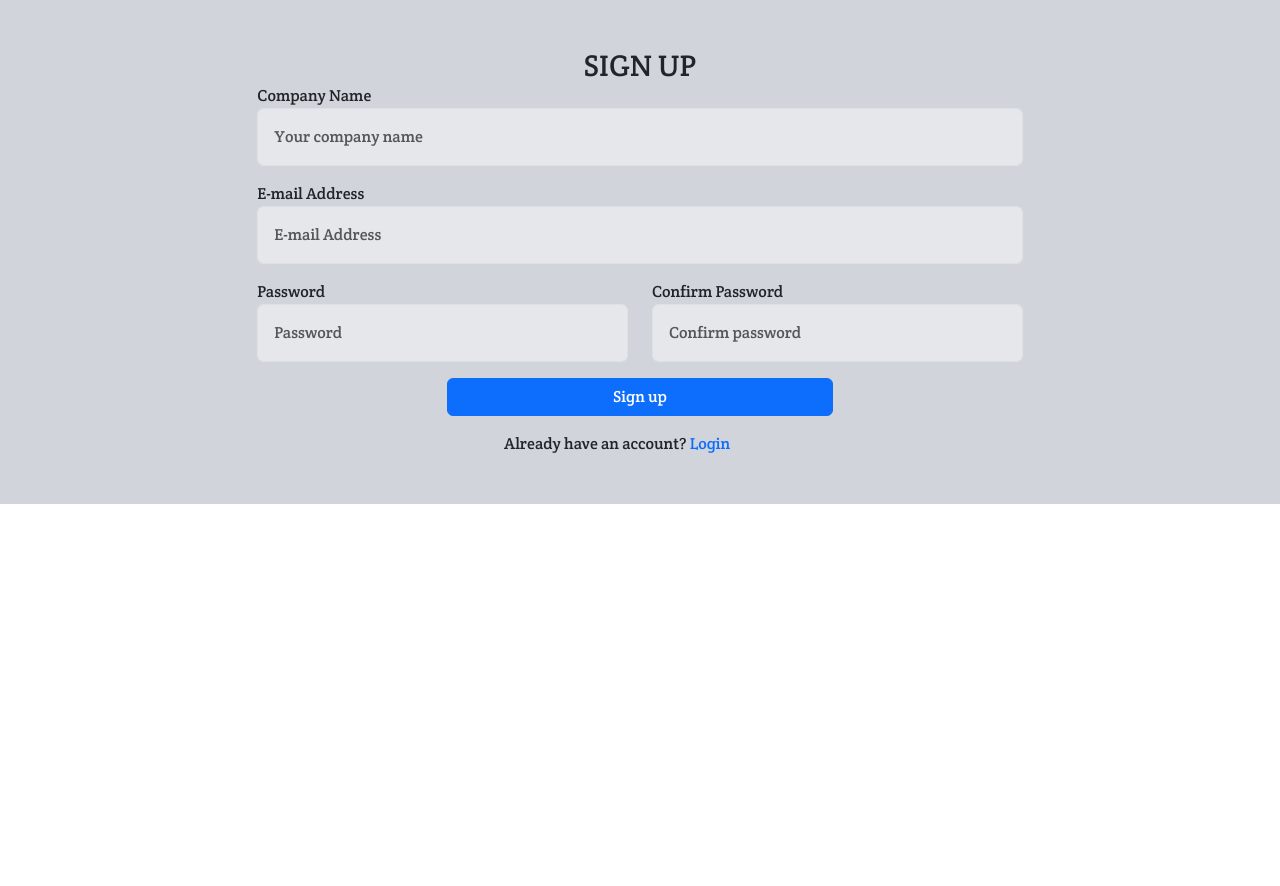
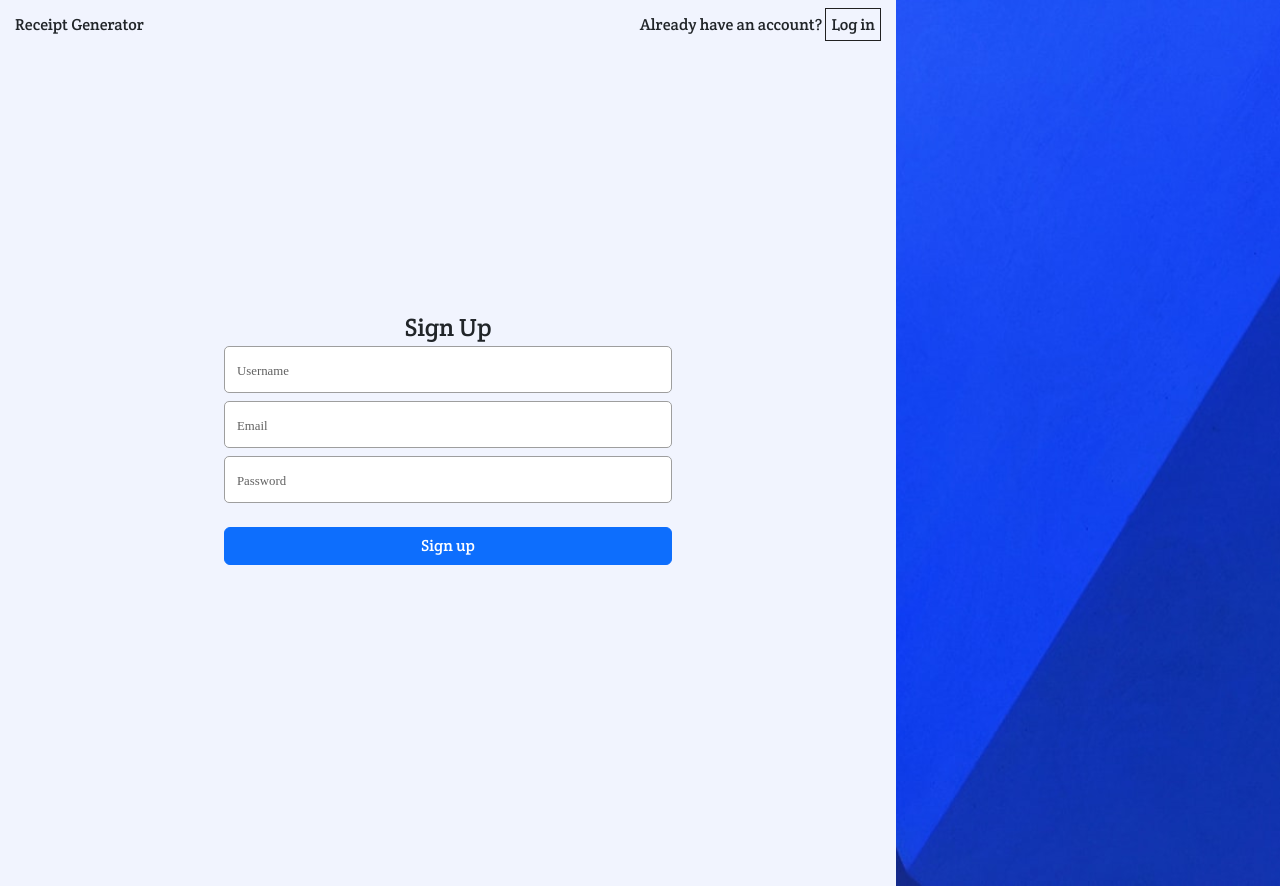
Before and after one commit to tobidechamp15/Receipt-Generator, a React (Create React App) app: page / in a window 1280 px wide. Before the commit the page ends 800 px from the top, so only its background shows below. Built offline with nearby package versions, Linux system fonts and the light colour scheme; a web font is replaced by a local one.

Commit message:
validated the forms

```diff
--- a/package.json
+++ b/package.json
@@ -7,6 +7,7 @@
     "@testing-library/react": "^13.4.0",
     "@testing-library/user-event": "^13.5.0",
     "bootstrap": "^5.3.2",
+    "font-awesome": "^4.7.0",
     "react": "^18.2.0",
     "react-dom": "^18.2.0",
     "react-router-dom": "^6.16.0",
--- a/src/Components/Login.css
+++ b/src/Components/Login.css
@@ -3,3 +3,79 @@
     justify-content: center;
     text-align: center;
 }
+
+
+.conatainer{
+    display: flex;
+    flex-direction: row;
+}
+
+.login-left {
+  width: 30%;
+}
+.nav {
+  display: flex;
+  flex-direction: row;
+  justify-content: space-between;
+  padding: 15px;
+}
+
+.login-right {
+  width: 70%;
+}
+
+.login-button {
+  background-color: transparent;
+  border: 1px #212121 solid;
+  width: 100%;
+  height: 100%;
+}
+
+
+
+.control {
+  max-width: 900px;
+  width: 100%;
+  background-color: #f1f4fe;
+  border: none;
+  display: flex;
+  flex-direction: column;
+  height: 100vh;
+  justify-content: center;
+  align-items: center;
+}
+
+.form-body{
+    width: 50%;
+}
+
+.control .input {
+  width: 100%;
+  height: 100%;
+  border: 1px #9e9e9e solid;
+  padding: 12px;
+}
+
+.input::placeholder {
+  color: #616161;
+  font-size: 12.8px;
+  font-family: Zen Kaku Gothic Antique;
+  font-weight: 400;
+  line-height: 22.53px;
+  word-wrap: break-word;
+}
+
+
+.form-control .title{
+    font-size: 25px;
+    font-weight: 500;
+}
+.user-details {
+  display: flex;
+  flex-direction: column;
+  gap: 0.5rem;
+}
+
+.btn{
+    width: 100%;
+}
--- a/src/Components/Login.js
+++ b/src/Components/Login.js
@@ -1,14 +1,56 @@
-import React, { useState } from 'react';
-import "./Login.css"
-import { Link } from 'react-router-dom';
+import React, { useState } from "react";
+import "./Login.css";
+import { Link } from "react-router-dom";
+import pic from "../pic.svg";
 
-function Login (){
-  const [email, setEmail] = useState('');
-  const [pass, setPass] = useState('');
+function Login() {
+  return (
+    <div className="conatainer">
+      <div className="login-left">
+        <div className="image-container">
+          <img src={pic} alt="background" />
+        </div>
+      </div>
+      <div className="login-right">
+        <div className="nav">
+          <h3>Receipt Generator</h3>
+          <h3>
+            Don't have an account?{" "}
+            <span className="login-button">
+              <Link to="/">Sign up</Link>
+            </span>
+          </h3>
+        </div>
 
+        <div className="control">
+          <div className="title">Login</div>
 
-    return (
-      <div className="container bg-gray-300">
+          <form className="form-body">
+            <div className="user-details">
+              <div className="input-box">
+                <input className="input" type="text" placeholder="Email" />
+              </div>
+              <div className="input-box">
+                <input className="input" type="text" placeholder="Password" />
+              </div>
+              <div className="text-danger">Forgot password?</div>
+            </div>
+            <div className="py-4 d-flex justify-content-center align-items-center">
+              <button className="btn btn-primary">
+                <Link to="/home">Login</Link>
+              </button>
+            </div>
+          </form>
+        </div>
+      </div>
+    </div>
+  );
+}
+
+export default Login;
+
+{
+  /* <div className="container bg-gray-300">
         <div className="p-5 Login-form">
           <h1>
             Login
@@ -18,7 +60,6 @@ function Login (){
               <div className="col-md-8">
                 <label>E-mail Address</label>
                 <input
-                  value = {email}
                   type="email"
                   id="name"
                   name="name"
@@ -33,7 +74,7 @@ function Login (){
               <div className="col-md-8">
                 <label>Password</label>
                 <input
-                value = {email}
+
                   type="password"
                   id="name"
                   name="name"
@@ -51,8 +92,5 @@ function Login (){
             </div>
           </form>
         </div>
-      </div>
-    );
+      </div> */
 }
-
-export default Login
--- a/src/Components/Signup.css
+++ b/src/Components/Signup.css
@@ -2,7 +2,7 @@
     border: 2px solid red;
 } */
 
-.Signup-form h1{
+/* .Signup-form h1{
     font-size: 30px;
     justify-content: center;
     text-align: center;
@@ -12,4 +12,130 @@ form{
     display: flex;
     flex-direction: column;
     gap: 1rem;
+} */
+.conatainer{
+    display: flex;
+    flex-direction: row;
 }
+
+.left {
+  width: 70%;
+}
+.nav {
+  display: flex;
+  flex-direction: row;
+  justify-content: space-between;
+  padding: 15px;
+}
+
+.right {
+  width: 30%;
+}
+
+.login-button {
+  background-color: transparent;
+  border: 1px #212121 solid;
+  width: 100%;
+  height: 100%;
+  padding: 5px;
+}
+
+
+
+.control {
+  max-width: 900px;
+  width: 100%;
+  background-color: #f1f4fe;
+  border: none;
+  display: flex;
+  flex-direction: column;
+  height: 100vh;
+  justify-content: center;
+  align-items: center;
+}
+
+.form-body{
+    width: 50%;
+}
+
+.control .input {
+  width: 100%;
+  height: 100%;
+  border: 1px #9e9e9e solid;
+  padding: 12px;
+}
+
+.input::placeholder {
+  color: #616161;
+  font-size: 12.8px;
+  font-family: Zen Kaku Gothic Antique;
+  font-weight: 400;
+  line-height: 22.53px;
+  word-wrap: break-word;
+}
+
+
+.control .title{
+    font-size: 25px;
+    font-weight: 500;
+}
+.user-details {
+  display: flex;
+  flex-direction: column;
+  gap: 0.5rem;
+}
+
+.btn{
+    width: 100%;
+}
+
+.image-container{
+    width: 100%;
+    height: 100%;
+}
+
+.image-container img{
+    width: 100%;
+    height: 100%;
+}
+
+
+@media (max-width: 768px) {
+    .left{
+        width: 100%;
+    }
+    .right{
+        width: 0;
+    }
+  .hide {
+    display: none;
+  }
+  .form-body{
+    width: 80%;
+}
+
+.control .input {
+  width: 100%;
+  height: 100%;
+  border: 1px #9e9e9e solid;
+  padding: 12px;
+}
+
+.input::placeholder {
+  color: #616161;
+  font-size: 14.8px;
+  font-family: Zen Kaku Gothic Antique;
+  font-weight: 400;
+  line-height: 22.53px;
+  word-wrap: break-word;
+}
+
+}
+
+/* .image-container{
+    height: 100vh;
+}
+
+.image-container img{
+    height: 100%;
+} */
--- a/src/Components/Signup.js
+++ b/src/Components/Signup.js
@@ -1,85 +1,212 @@
-import React from "react";
+import React, {useState} from "react";
 import "./Signup.css";
 import { Link } from "react-router-dom";
-
-function Signup() {
+import pic from "../pic.svg"
+import { isDisabled } from "@testing-library/user-event/dist/utils";
 
 
 
+
+
+function Signup() {
+  const [formData, setFormData] = useState({
+    username: '',
+    email:'',
+    password:''
+  })
+
+  const [errors, setErrors] = useState({})
+
+
+  const handleChange = (e) => {
+    const {name, value} = e.target
+    setFormData({
+      ...formData, [name]: value
+    })
+  }
+
+  const handleSubmit = (e) => {
+    e.preventDefault()
+    const validationErrors = {}
+    if(!formData.username.trim()) {
+      validationErrors.username = "username is required"
+    }
+
+    if(!formData.email.trim()) {
+      validationErrors.email = "Email is required"
+    }else if(/\S+@\S\.\S+/.test(formData.email)){
+      validationErrors.email = "Email is not valid"
+    }
+
+    if (!formData.password.trim()) {
+      validationErrors.password = "password is required";
+    } else if (formData.password.length < 6) {
+      validationErrors.password = "password should be at least 6 characters";
+    }
+
+    setErrors(validationErrors)
+
+    if(Object.keys(validationErrors).length === 0){
+      window.location.href = "/login";
+      // button.link.href = "/login";
+    }
+  }
+
+  // const isButtonDisabled =
+  //   !formData.username.trim() ||
+  //   !formData.email.trim() ||
+  //   !formData.password.trim();
+
+
   return (
-    <div className="container bg-gray-300">
-      <div className="p-5 Signup-form">
-        <h1>SIGN UP</h1>
-        <form>
-          <div className="row justify-content-center align-items-center">
-            <div className="col-md-8">
-              <label>Company Name</label>
+    <div className="conatainer">
+      <div className="left">
+        <div className="nav">
+          <h3>Receipt Generator</h3>
+          <h3>
+            <span className="hide">Already have an account? </span>
+            <span className="login-button">
+              <Link to="/login">Log in</Link>
+            </span>
+          </h3>
+        </div>
+
+        <div className="control">
+          <div className="title">Sign Up</div>
+
+          <form className="form-body" onSubmit={handleSubmit}>
+            <div className="user-details">
+              <div className="input-box">
                 <input
+                  className="input"
                   type="text"
-                id="name"
-                name="name"
-                placeholder="Your company name"
-                className=" p-3 rounded=md outline-none bg-gray-200 form-control"
-                required
+                  placeholder="Username"
+                  name="username"
+                  onChange={handleChange}
                 />
+                {errors.username && (
+                  <span className="text-danger">{errors.username}</span>
+                )}
+              </div>
+
+              <div className="input-box">
+                <input
+                  className="input"
+                  type="text"
+                  placeholder="Email"
+                  name="email"
+                  onChange={handleChange}
+                />
+                {errors.email && (
+                  <span className="text-danger">{errors.email}</span>
+                )}
+              </div>
+
+              <div className="input-box">
+                <input
+                  className="input"
+                  type="password"
+                  placeholder="Password"
+                  name="password"
+                  onChange={handleChange}
+                />
+
+                {errors.password && (
+                  <span className="text-danger">{errors.password}</span>
+                )}
               </div>
             </div>
-
-          <div className="row justify-content-center align-items-center">
-            <div className="col-md-8">
-              <label>E-mail Address</label>
-              <input
-                type="email"
-                id="name"
-                name="name"
-                placeholder="E-mail Address"
-                className=" p-3 rounded=md outline-none bg-gray-200 form-control"
-                required
-              />
+            <div className="py-4 d-flex justify-content-center align-items-center">
+              <button
+                className="btn btn-primary"
+                type="submit"
+              >
+                Sign up
+              </button>
+            </div>
+          </form>
         </div>
       </div>
-
-          <div className="row justify-content-center align-items-center">
-            <div className="col-md-4">
-              <label>Password</label>
-              <input
-                type="password"
-                id="name"
-                name="name"
-                placeholder="Password"
-                className=" p-3 rounded=md outline-none bg-gray-200 form-control col-md-6"
-                required
-              />
+      <div className="right">
+        <div className="image-container">
+          <img src={pic} alt="background" className="hide" />
         </div>
-            <div className="col-md-4">
-              <label>Confirm Password</label>
-              <input
-                type="password"
-                id="name"
-                name="name"
-                placeholder="Confirm password"
-                className=" p-3 rounded=md outline-none bg-gray-200 form-control col-md-6"
-                required
-              />
-            </div>
-          </div>
-
-          <div className="d-flex justify-content-center align-items-center">
-            <button className="btn btn-primary col-md-4">Sign up</button>
-          </div>
-          <div className="row justify-content-center align-items-center">
-            <div className="col-md-3">
-              <a href="./Home.js">
-                <p>
-                  Already have an account? <Link to='/login' className="text-primary">Login</Link>
-                </p>
-              </a>
-            </div>
-          </div>
-        </form>
       </div>
     </div>
   );
 }
 
 export default Signup;
+
+// <div className="container bg-gray-300">
+//   <div className="p-5 Signup-form">
+//     <h1>SIGN UP</h1>
+//     <form>
+//       <div className="row justify-content-center align-items-center">
+//         <div className="col-md-8">
+//           <label>Company Name</label>
+//           <input
+//             type="text"
+//             id="name"
+//             name="name"
+//             placeholder="Your company name"
+//             className=" p-3 rounded=md outline-none bg-gray-200 form-control"
+//             required
+//           />
+//         </div>
+//       </div>
+
+//       <div className="row justify-content-center align-items-center">
+//         <div className="col-md-8">
+//           <label>E-mail Address</label>
+//           <input
+//             type="email"
+//             id="name"
+//             name="name"
+//             placeholder="E-mail Address"
+//             className=" p-3 rounded=md outline-none bg-gray-200 form-control"
+//             required
+//           />
+//         </div>
+//       </div>
+
+//       <div className="row justify-content-center align-items-center">
+//         <div className="col-md-4">
+//           <label>Password</label>
+//           <input
+//             type="password"
+//             id="name"
+//             name="name"
+//             placeholder="Password"
+//             className=" p-3 rounded=md outline-none bg-gray-200 form-control col-md-6"
+//             required
+//           />
+//         </div>
+//         <div className="col-md-4">
+//           <label>Confirm Password</label>
+//           <input
+//             type="password"
+//             id="name"
+//             name="name"
+//             placeholder="Confirm password"
+//             className=" p-3 rounded=md outline-none bg-gray-200 form-control col-md-6"
+//             required
+//           />
+//         </div>
+//       </div>
+
+//       <div className="d-flex justify-content-center align-items-center">
+//         <button className="btn btn-primary col-md-4">Sign up</button>
+//       </div>
+//       <div className="row justify-content-center align-items-center">
+//         <div className="col-md-3">
+//           <a href="./Home.js">
+//             <p>
+//               Already have an account? <Link to='/login' className="text-primary">Login</Link>
+//             </p>
+//           </a>
+//         </div>
+//       </div>
+//     </form>
+//   </div>
+// </div>
--- a/src/index.css
+++ b/src/index.css
@@ -7,6 +7,8 @@ body {
   font-family: Crete Round;
   -webkit-font-smoothing: antialiased;
   -moz-osx-font-smoothing: grayscale;
+  background-color: #f1f4fe;
+
 }
 
 code {
--- a/src/index.js
+++ b/src/index.js
@@ -39,3 +39,4 @@ root.render(<RouterProvider router={router} />);
 // to log results (for example: reportWebVitals(console.log))
 // or send to an analytics endpoint. Learn more: https://bit.ly/CRA-vitals
 reportWebVitals();
+// export default unHistory;
```
Also changed, not shown: src/pic.svg (added), 1 other file (tests, documents, lock files or other folders). Lines whose indentation alone changed are shown as unchanged.
